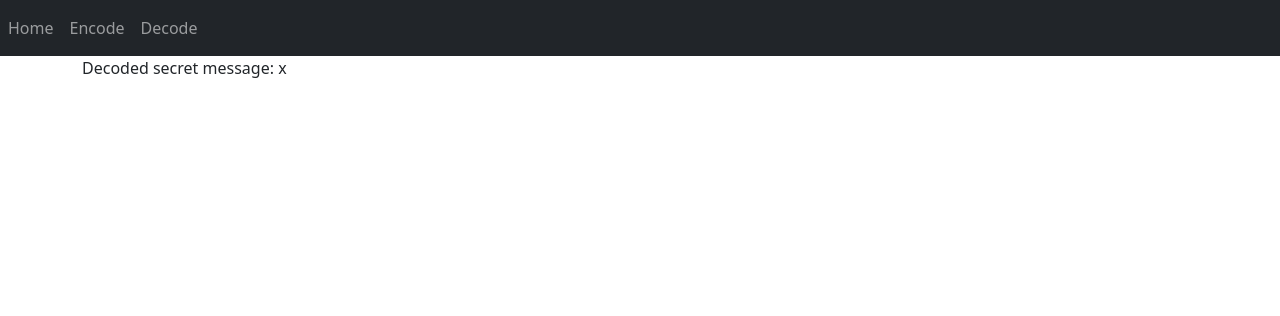
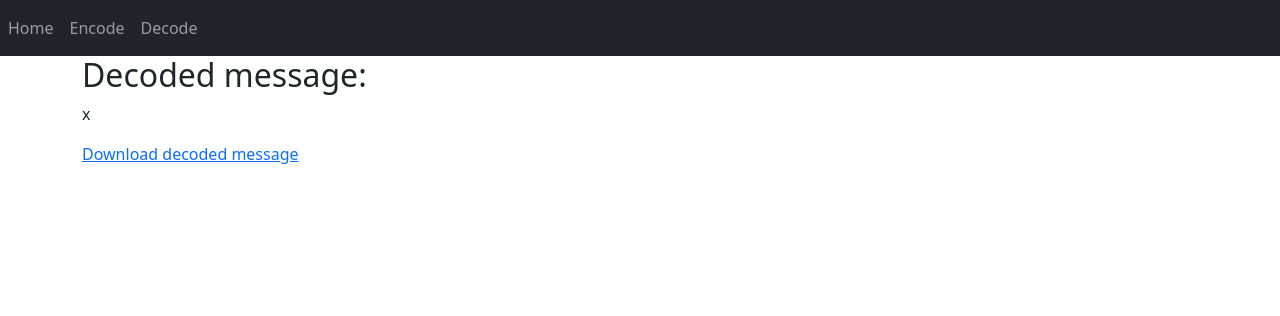
Before and after one commit to imprithviGit/Image-Steganography, a Flask app: template group5-steganography-project/templates/result_decode.html in a window 1280 px wide. Shown: the top 316 px of the page. Run offline with Flask 2, Linux system fonts and the light colour scheme; the template is opened without the code that fills it: most values are stand-ins (such as "Sample title", 1, 10 or a date in 2020).

Commit message:
Update result_decode.html

```diff
--- a/group5-steganography-project/templates/result_decode.html
+++ b/group5-steganography-project/templates/result_decode.html
@@ -1,4 +1,32 @@
-{% extends 'base.html' %}
+{% extends "base.html" %}
+
 {% block content %}
-    <p>Decoded secret message: {{ secret }}</p>
-{% endblock content %}
+
+<h2>Decoded message:</h2>
+<p>{{ secret }}</p>
+
+<div class="download-box">
+    <a href="{{ url_for('download', filename='decoded_message.txt') }}">Download decoded message</a>
+</div>
+
+{% endblock %}
+
+{% block styles %}
+<style>
+    .download-box {
+        border: 1px solid #ccc;
+        padding: 10px;
+        border-radius: 5px;
+        margin-top: 20px;
+    }
+
+    .download-box a {
+        color: #333;
+        text-decoration: none;
+    }
+
+    .download-box a:hover {
+        color: #666;
+    }
+</style>
+{% endblock %}
```
